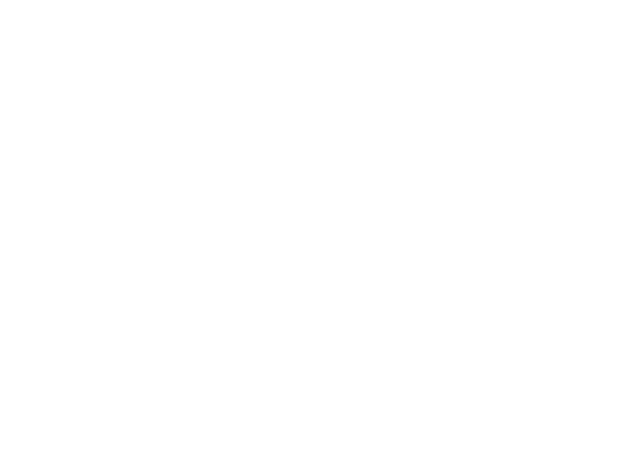
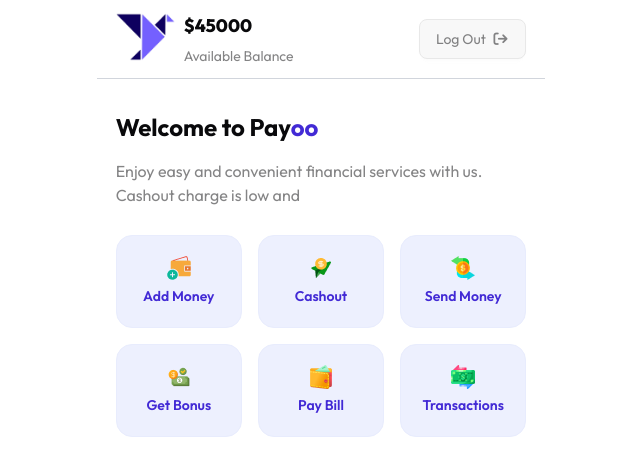
Before and after one commit to Balanced0/Payoo, a plain HTML site: page home.html in a window 1280 px wide. Shown: the whole page, without its empty margins (319-959 px from the left). Drawn offline with nearby package versions, Linux system fonts and the light colour scheme.

Commit message:
Created the main layout of the home page

```diff
--- a/home.html
+++ b/home.html
@@ -1,11 +1,91 @@
-<!DOCTYPE html>
-<html lang="en">
-<head>
-    <meta charset="UTF-8">
-    <meta name="viewport" content="width=device-width, initial-scale=1.0">
-    <title>Home page</title>
-</head>
-<body>
+<!doctype html>
+<html lang="en" data-theme="light">
+  <head>
+    <meta charset="UTF-8" />
+    <meta name="viewport" content="width=device-width, initial-scale=1.0" />
+    <title>Payoo | Home</title>
+    <link rel="shortcut icon" href="./assets/logo.png" alt="title-logo" />
 
-</body>
+    <!-- Font -->
+    <link rel="preconnect" href="https://fonts.googleapis.com" />
+    <link rel="preconnect" href="https://fonts.gstatic.com" crossorigin />
+    <link
+      href="https://fonts.googleapis.com/css2?family=Outfit:wght@100..900&display=swap"
+      rel="stylesheet"
+    />
+
+    <!-- Font Awesome -->
+    <link
+      rel="stylesheet"
+      href="https://cdnjs.cloudflare.com/ajax/libs/font-awesome/7.0.1/css/all.min.css"
+      integrity="sha512-2SwdPD6INVrV/lHTZbO2nodKhrnDdJK9/kg2XD1r9uGqPo1cUbujc+IYdlYdEErWNu69gVcYgdxlmVmzTWnetw=="
+      crossorigin="anonymous"
+      referrerpolicy="no-referrer"
+    />
+
+    <!-- daisyUI + Tailwind-->
+    <link
+      href="https://cdn.jsdelivr.net/npm/daisyui@5"
+      rel="stylesheet"
+      type="text/css"
+    />
+    <script src="https://cdn.jsdelivr.net/npm/@tailwindcss/browser@4"></script>
+
+    <style>
+      * {
+        font-family: "Outfit", sans-serif;
+      }
+    </style>
+  </head>
+  <body class="min-h-screen max-w-md mx-auto">
+    <header class="border-b border-gray-300">
+        <section class="w-11/12 mx-auto py-3 flex justify-between items-center">
+            <div class="left flex gap-2">
+                <div class="w-[60px]">
+                    <img src="./assets/logo.png" alt="page-logo">
+                </div>
+                <div>
+                    <p class="text-neutral text-lg font-extrabold mb-[6px]">$<span>45000</span></p>
+                    <p class="text-neutral/50 text-sm">Available Balance</p>
+                </div>
+            </div>
+            <div class="right">
+                <a href="./index.html"><button class="btn text-neutral/50 text-sm font-normal rounded-lg">Log Out  <i class="fa-solid fa-arrow-right-from-bracket"></i></button></a>
+            </div>
+        </section>
+    </header>
+
+    <section class="w-11/12 mx-auto mt-8">
+        <div class="mb-7">
+            <p class="text-2xl font-bold text-neutral">Welcome to Pay<span class="text-primary">oo</span></p>
+            <p class="text-base text-neutral/50 mt-4">Enjoy easy and convenient financial services with us. Cashout charge is low and</p>
+        </div>
+        <div class="grid grid-cols-3 gap-4">
+            <button class="btn flex flex-col h-full py-5 px-6 rounded-2xl btn-primary btn-soft">
+                <img src="./assets/opt-1.png" alt="option-1 image">
+                <p>Add Money</p>
+            </button>
+            <button class="btn flex flex-col h-full py-5 px-6 rounded-2xl btn-primary btn-soft">
+                <img src="./assets/opt-2.png" alt="option-2 image">
+                <p>Cashout</p>
+            </button>
+            <button class="btn flex flex-col h-full py-5 px-6 rounded-2xl btn-primary btn-soft">
+                <img src="./assets/opt-3.png" alt="option-3 image">
+                <p class="whitespace-nowrap">Send Money</p>
+            </button>
+            <button class="btn flex flex-col h-full py-5 px-6 rounded-2xl btn-primary btn-soft">
+                <img src="./assets/opt-4.png" alt="option-4 image">
+                <p>Get Bonus</p>
+            </button>
+            <button class="btn flex flex-col h-full py-5 px-6 rounded-2xl btn-primary btn-soft">
+                <img src="./assets/opt-5.png" alt="option-5 image">
+                <p>Pay Bill</p>
+            </button>
+            <button class="btn flex flex-col h-full py-5 px-6 rounded-2xl btn-primary btn-soft">
+                <img src="./assets/opt-6.png" alt="option-6 image">
+                <p>Transactions</p>
+            </button>
+        </div>
+    </section>
+  </body>
 </html>
```
